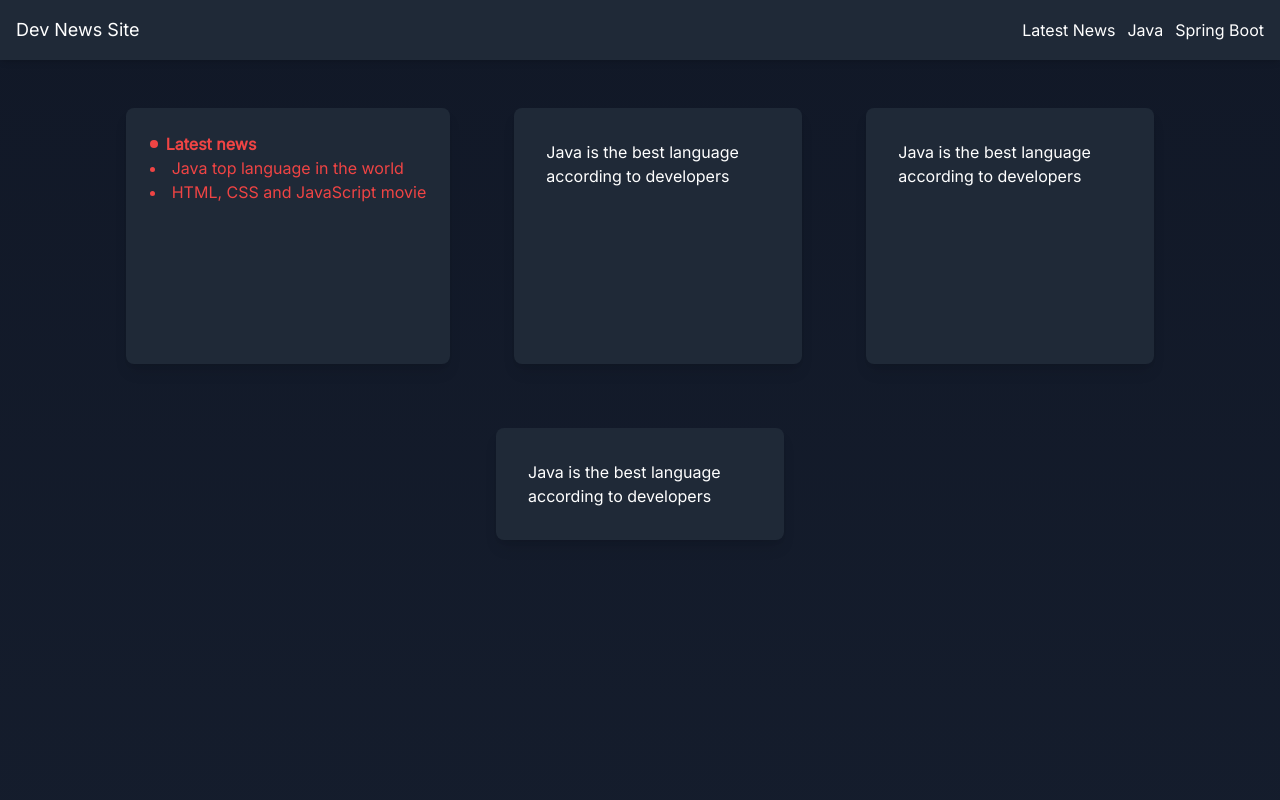
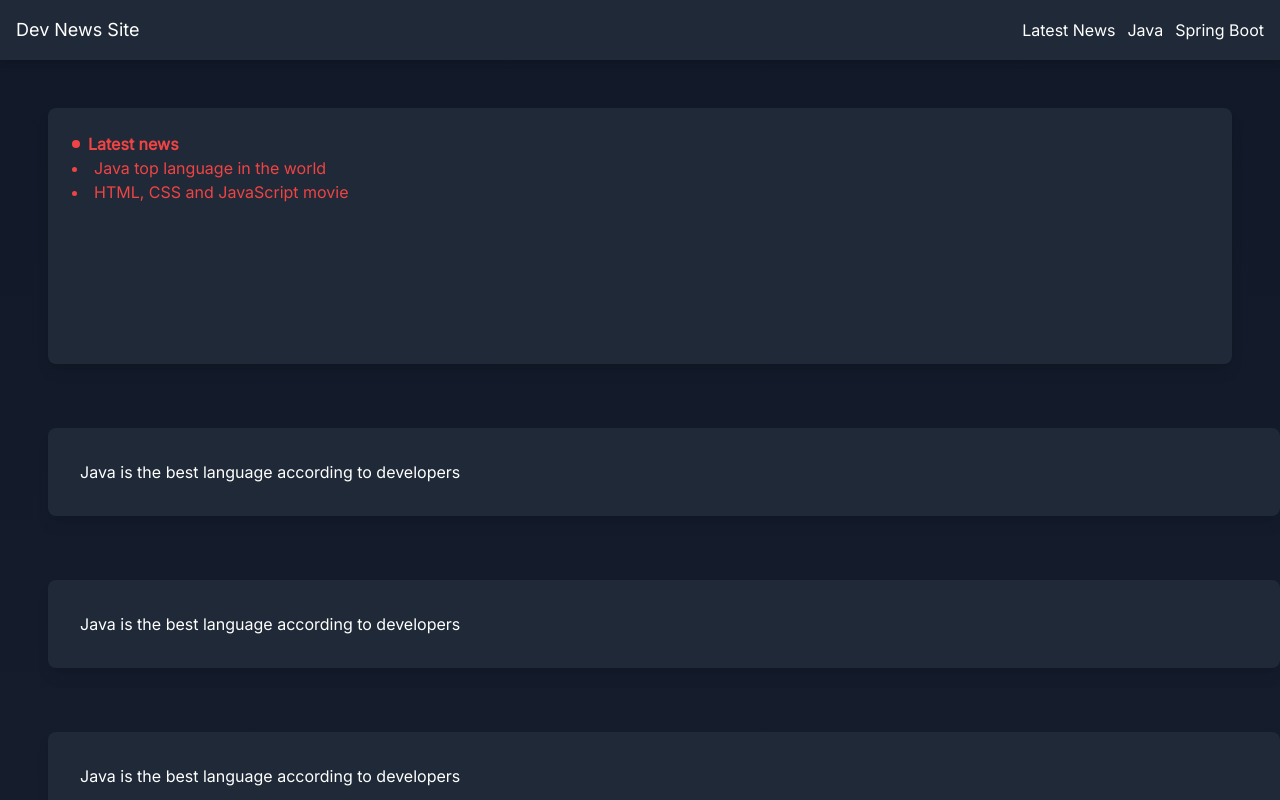
Before and after one commit to AlbertTopallaj/news-site, a website: page index.html in a window 1280 px wide. Shown: the top 800 px of the page. Drawn offline with Linux system fonts and the light colour scheme.

Commit message:
changed the cards to flex-col so its now vertically stacked on each other

```diff
--- a/index.html
+++ b/index.html
@@ -21,9 +21,9 @@
 
     </div>
 
-    <section id="latest-news" class="flex flex-wrap justify-center gap-4 p-6 scroll-mt-16">
+    <section id="latest-news" class="flex flex-col gap-4 p-6 scroll-mt-16">
 
-         <div class="bg-gray-800 text-black overflow-visible flex flex-col p-6 rounded-lg shadow-lg m-6 left-6 top-24 h-64 hover:scale-125 delay-50 duration-300 ease-in-out cursor-pointer active:scale-95">
+         <div class="bg-gray-800 text-black overflow-visible flex flex-col p-6 rounded-lg shadow-lg m-6 left-6 top-24 h-64 hover:scale-105 delay-50 duration-300 ease-in-out cursor-pointer active:scale-95">
 
             <ul class="list-disc list-inside">
 
@@ -38,33 +38,35 @@
         </ul>
         </div>
 
-    <div class="bg-gray-800 text-white overflow-hidden rounded-lg p-8 shadow-lg m-6 w-72 hover:scale-125 delay-50 duration-300 ease-in-out cursor-pointer">
+    <div class="bg-gray-800 text-white overflow-hidden rounded-lg p-8 shadow-lg m-6 w-full hover:scale-105 delay-50 duration-300 ease-in-out cursor-pointer">
         <h1>Java is the best language according to developers</h1>
     </div>
 
-    <div class="bg-gray-800 text-white overflow-hidden rounded-lg p-8 shadow-lg m-6 w-72 hover:scale-125 delay-50 duration-300 ease-in-out cursor-pointer">
+    <div class="bg-gray-800 text-white overflow-hidden rounded-lg p-8 shadow-lg m-6 w-full hover:scale-105 delay-50 duration-300 ease-in-out cursor-pointer">
         <h1>Java is the best language according to developers</h1>
     </div>
 
-    <div class="bg-gray-800 text-white overflow-hidden rounded-lg p-8 shadow-lg m-6 w-72 hover:scale-125 delay-50 duration-300 ease-in-out cursor-pointer">
+    <div class="bg-gray-800 text-white overflow-hidden rounded-lg p-8 shadow-lg m-6 w-full hover:scale-105 delay-50 duration-300 ease-in-out cursor-pointer">
         <h1>Java is the best language according to developers</h1>
     </div>
 </section>
 
 <section id="java" class="scroll-mt-16 mt-[800px]">
 
-    <h1>test</h1>
+    <div class="bg-gray-800 text-white overflow-hidden rounded-lg p-8 shadow-lg m-6">
+
+        <h1>test</h1>
+    </div>
 
 </section>
 
 <section id="spring-boot" class="scroll-mt-16 mt-[800px]">
 
-    <h1>spring-boot</h1>
+    <div class="bg-gray-800 text-white overflow-hidden rounded-lg p-8 shadow-lg m-6">
+        <h1>test</h1>
+    </div>
 
 </section>
 
-<div class="scroll-mt-16 mt-[800px]"></div>
-
-
 </body>
 </html>
```
Also changed, not shown: output.css.
